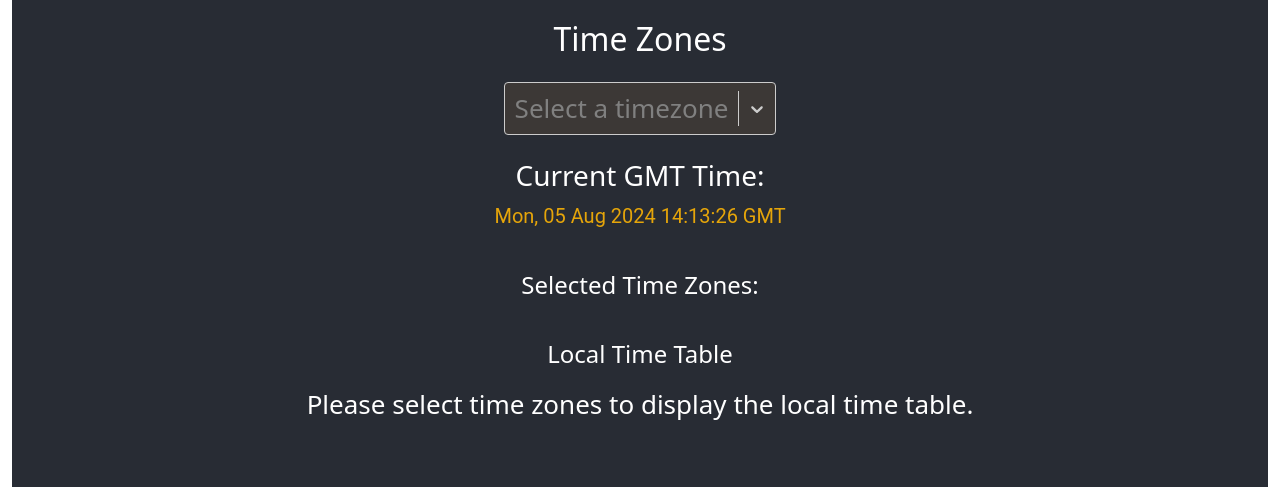
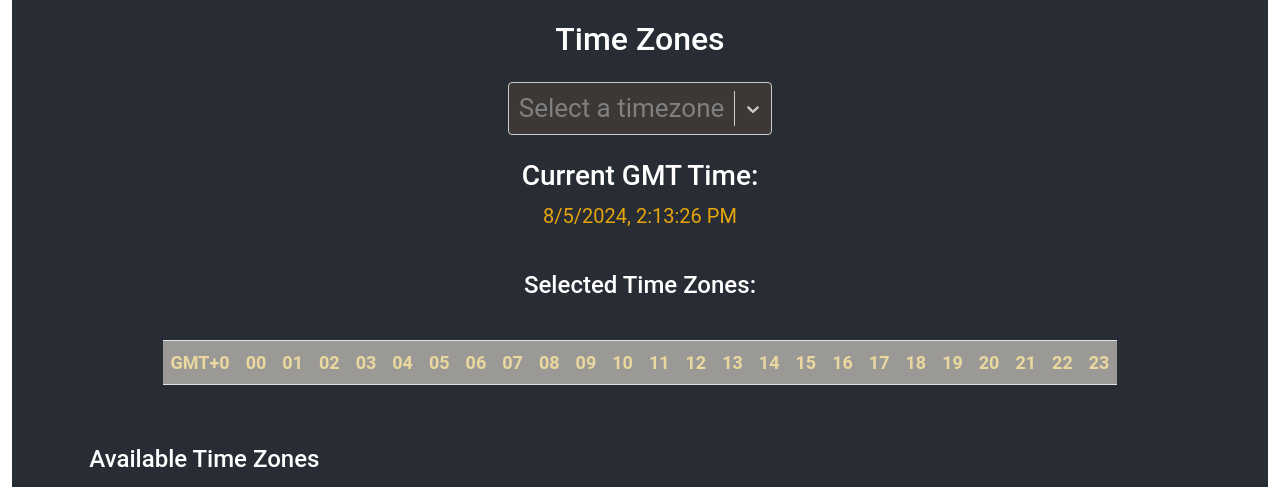
Before and after one commit to eerah/timezoneoverlap, a React (Create React App) app: page / in a window 1280 px wide. Shown: the top 487 px of the page. Built offline with nearby package versions, Linux system fonts and the light colour scheme.

Commit message:
Version1

```diff
--- a/src/App.css
+++ b/src/App.css
@@ -4,6 +4,7 @@
 
 .App-header {
   background-color: #282c34;
+  font-family: 'Roboto', sans-serif; /* Set Roboto as the default font */
   min-height: 100vh;
   display: flex;
   flex-direction: column;
@@ -101,3 +102,51 @@
   margin-left: 10px;
   font-size: 16px; /* Adjust close button font size if needed */
 }
+
+/* Set the width of the table */
+.table {
+  width: 50%; /* Adjust as needed */
+  border-collapse: collapse; /* Merge borders */
+  position: center;
+  font-size: calc(2px + 2vmin);
+}
+
+/* Style for table cells */
+.table th, .table td {
+  border: none; /* Remove borders */
+  padding: 8px; /* Padding for cells */
+  text-align: center; /* Center align text */
+}
+
+/* Background color for table header */
+.table th {
+  background-color: #9a9996; /* Light gray for header */
+  color: #ebd89e; /* Color of the cell values */
+}
+
+.table th:first-child {
+  text-align: left;
+}
+
+/* Default background color for table cells */
+.table td {
+  background-color: #3c3836; /* Dark background for cells */
+  color: #ebd89e; /* Color of the cell values */
+}
+
+/* Color for the values of the first column */
+.table td:first-child {
+  color: #9a9996; /* Color for the first column values */
+  text-align: left;
+  padding-right: 40px; /* Adjust this value to increase/decrease space */
+}
+
+/* Highlight cells with values between 9 and 17 */
+.table td.highlight {
+  color: #e5a50a; /* Yellow background for highlighted cells */
+}
+
+/* Optional: Add a hover effect */
+.table tr:hover {
+  background-color: #f1f1f1; /* Light gray on hover */
+}
--- a/src/App.js
+++ b/src/App.js
@@ -1,11 +1,10 @@
 import React, { useState, useEffect } from 'react';
 import SelectComponent from './SelectComponent';
-import ClockComponent from './ClockComponent';
 import { allTimezones } from 'react-timezone-select';
 import 'bootstrap/dist/css/bootstrap.min.css';
 import './App.css';
 import InnerImageZoom from 'react-inner-image-zoom';
-import 'react-inner-image-zoom/lib/InnerImageZoom/styles.css'; // Import the styles
+import 'react-inner-image-zoom/lib/InnerImageZoom/styles.css';
 
 const timezoneOptions = Object.entries(allTimezones).map(([value, label]) => {
   const date = new Date();
@@ -14,7 +13,7 @@ const timezoneOptions = Object.entries(allTimezones).map(([value, label]) => {
 
   return {
     value,
-    label: `${label} (${gmtOffset})`, // Keep GMT offset in the available options
+    label: `${label} (${gmtOffset})`,
   };
 });
 
@@ -22,23 +21,39 @@ const customSelectStyle = {
   menuList: (provided) => ({
     ...provided,
     maxHeight: '20vh',
-  })
-}
+  }),
+};
 
 function App() {
   const [selectedTimezones, setSelectedTimezones] = useState([]);
   const [currentGMT, setCurrentGMT] = useState('');
+  const [localGMT, setLocalGMT] = useState('');
 
   useEffect(() => {
     const updateGMT = () => {
       const now = new Date();
-      setCurrentGMT(now.toGMTString());
+      setCurrentGMT(now.toLocaleString());
+
+      // Get local GMT offset
+      const localTimezone = Intl.DateTimeFormat().resolvedOptions().timeZone;
+      const options = { timeZone: localTimezone, timeZoneName: 'short' };
+      const gmtOffset = now.toLocaleString('en-US', options).split(' ').pop();
+      setLocalGMT(gmtOffset); // Set local GMT offset
     };
 
     updateGMT();
     const interval = setInterval(updateGMT, 1000);
 
     return () => clearInterval(interval);
+  }, []);
+
+  useEffect(() => {
+    const localTimezone = Intl.DateTimeFormat().resolvedOptions().timeZone;
+    const localTimezoneOption = timezoneOptions.find(option => option.value === localTimezone);
+
+    if (localTimezoneOption) {
+      setSelectedTimezones([localTimezoneOption]);
+    }
   }, []);
 
   const handleTimezoneChange = (selectedOption) => {
@@ -58,7 +73,7 @@ function App() {
     for (let hour = 0; hour < 24; hour++) {
       const localDate = new Date(date.setUTCHours(hour));
       const options = { timeZone: timezone, hour: '2-digit', minute: '2-digit', hour12: false };
-      localTimes.push(localDate.toLocaleString('en-US', options).split(':')[0]); // Get only the hour
+      localTimes.push(localDate.toLocaleString('en-GB', options).split(':')[0]); // Get only the hour
     }
     return localTimes;
   };
@@ -86,7 +101,7 @@ function App() {
           <div className="timezone-boxes">
             {selectedTimezones.map((timezone) => (
               <div key={timezone.value} className="timezone-box">
-                <span>{timezone.label.split(' (')[0]}</span> {/* Display only the label without GMT */}
+                <span>{timezone.label.split(' (')[0]}</span>
                 <button onClick={() => removeTimezone(timezone.value)} className="close-button">X</button>
               </div>
             ))}
@@ -94,30 +109,41 @@ function App() {
         </div>
 
         <div className="mb-4">
-          <h4 className="mb-3">Local Time Table</h4>
-          {selectedTimezones.length > 0 ? (
+         {selectedTimezones.length > 0 ? (
             <table className="table table-bordered">
               <thead>
                 <tr>
-                  <th>Local Time</th>
+                  <th>GMT+0</th> {/* Replace "GMT 0" with user's local GMT */}
                   {Array.from({ length: 24 }, (_, hour) => (
-                    <th key={hour}>{hour.toString().padStart(2, '0')}</th> // Display hours 00 to 23
+                    <th key={hour}>{hour.toString().padStart(2, '0')}</th>
                   ))}
                 </tr>
               </thead>
               <tbody>
                 {selectedTimezones.map((timezone) => (
                   <tr key={timezone.value}>
-                    <td>{timezone.label.split(' (')[0]}</td> {/* Display timezone name */}
-                    {generateLocalTime(timezone.value).map((localTime, index) => (
-                      <td key={index}>{localTime}</td> // Display local time for each hour
-                    ))}
+                    <td>{timezone.label.split(' (')[0]}</td>
+                    {generateLocalTime(timezone.value).map((localTime, index) => {
+                      const hourValue = parseInt(localTime.split(':')[0], 10);
+                      const cellClass = (hourValue >= 9 && hourValue <= 17) ? 'highlight' : '';
+                      return (
+                        <td key={index} className={cellClass}>{localTime}</td>
+                      );
+                    })}
                   </tr>
                 ))}
               </tbody>
             </table>
           ) : (
-            <p>Please select time zones to display the local time table.</p>
+            <table className="table table-bordered">
+              <thead>
+                <tr>
+                  <th>GMT+0</th> {/* Replace "GMT 0" with user's local GMT */}
+                  {Array.from({ length: 24 }, (_, hour) => (
+                    <th key={hour}>{hour.toString().padStart(2, '0')}</th>
+                  ))}                </tr>
+              </thead>
+            </table>
           )}
         </div>
 
--- a/src/ClockComponent.js
+++ b/src/ClockComponent.js
@@ -14,7 +14,7 @@ const ClockComponent = ({ timezone }) => {
           minute: '2-digit',
           second: '2-digit'
         };
-        setCurrentTime(date.toLocaleTimeString('en-US', options));
+        setCurrentTime(date.toLocaleString());
       }
     };
 
```
